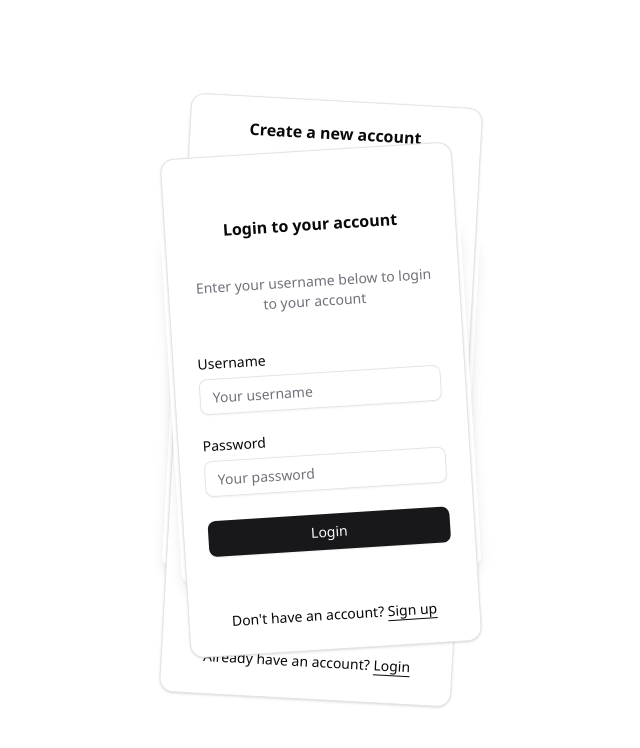
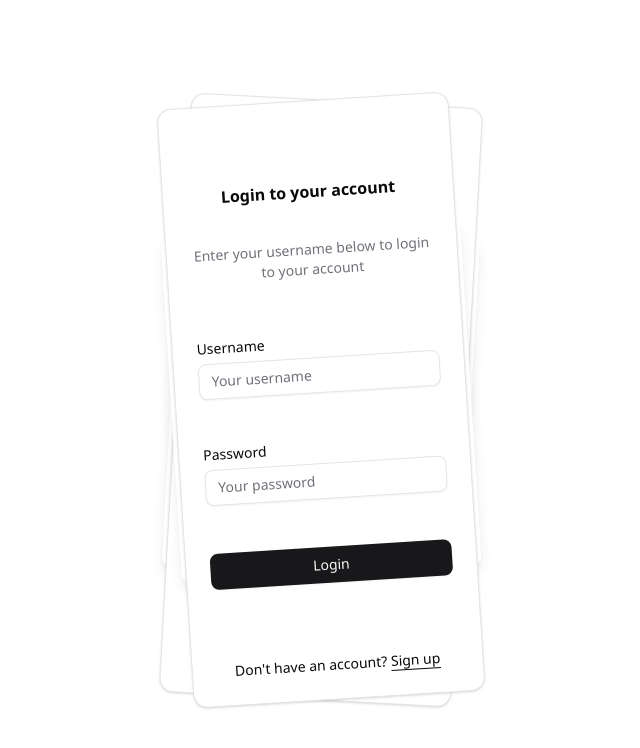
Before and after one commit to pireu2/siren-net, a React (Vite) app in the folder frontend/: page / in a window 1280 px wide. Shown: the top 748 px of the page, without its empty margins (319-959 px from the left). Built offline with nearby package versions, Linux system fonts and the light colour scheme.

Commit message:
made some ui changes

```diff
--- a/frontend/src/components/login-form.jsx
+++ b/frontend/src/components/login-form.jsx
@@ -61,9 +61,9 @@ export function LoginForm({
 
 
   return (
-    <div className={cn("flex flex-col gap-6 items-center justify-center w-full max-w-md h-[500px]", className)} {...props}>
+    <div className={cn("flex flex-col gap-6 items-center justify-center w-full max-w-md h-[600px]", className)} {...props}>
       <Card className="w-full h-full flex flex-col justify-between">
-        <CardHeader className="text-center" style={{ marginTop: '14%' }}>
+        <CardHeader className="text-center" style={{ marginTop: '20%' }}>
           <CardTitle>Login to your account</CardTitle>
           <Popup isOpen = {isOpen} setOpenState={setOpen} message={message}/>
           <CardDescription style={{ marginTop: '14%' }}>
@@ -72,7 +72,7 @@ export function LoginForm({
         </CardHeader>
         <CardContent className="flex-1 flex flex-col justify-center">
         <Form {...form}>
-            <form onSubmit={form.handleSubmit(onSubmit)} className="flex flex-col gap-6">
+            <form onSubmit={form.handleSubmit(onSubmit)} className="flex flex-col gap-12">
               <FormField
                 control={form.control}
                 name="username"
```
